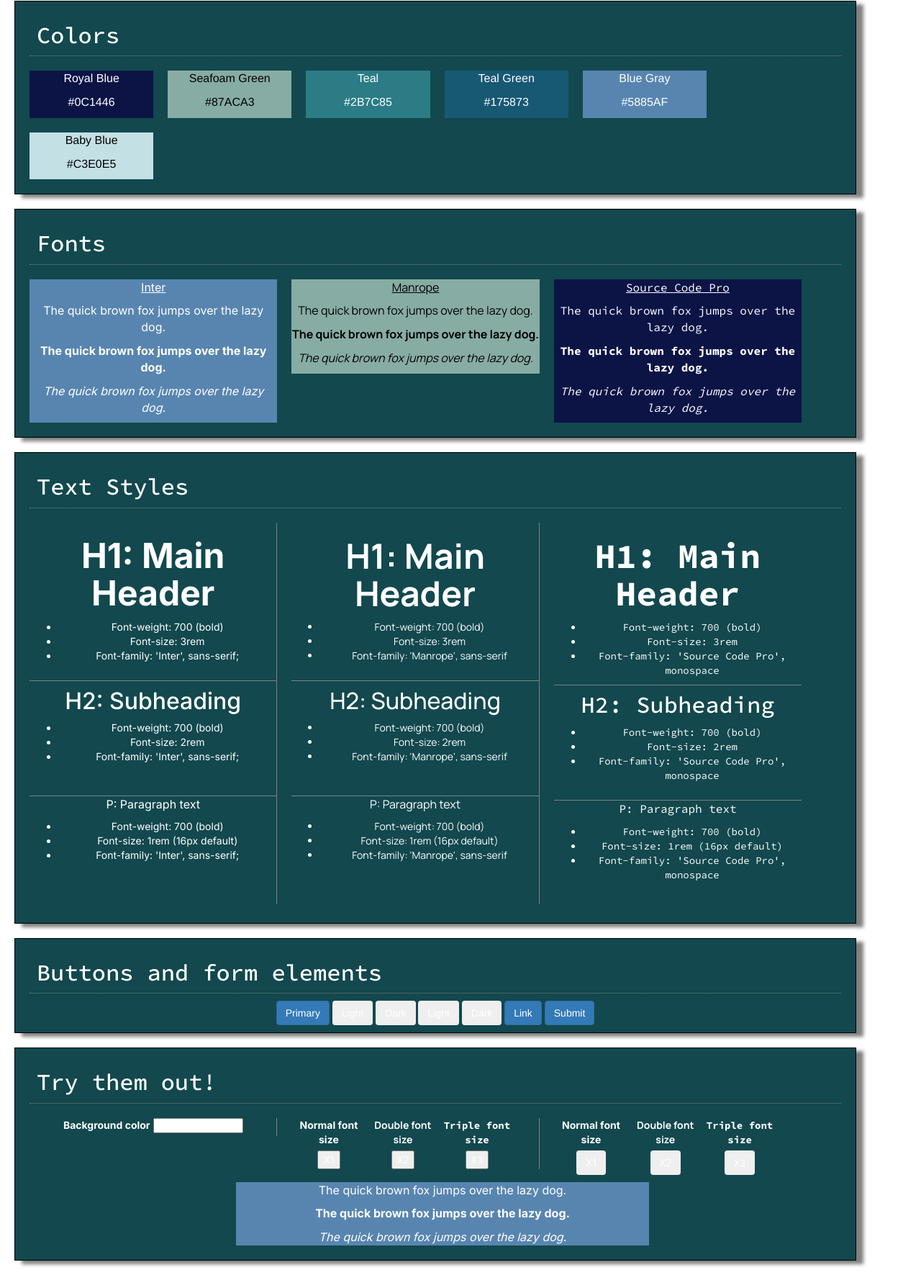
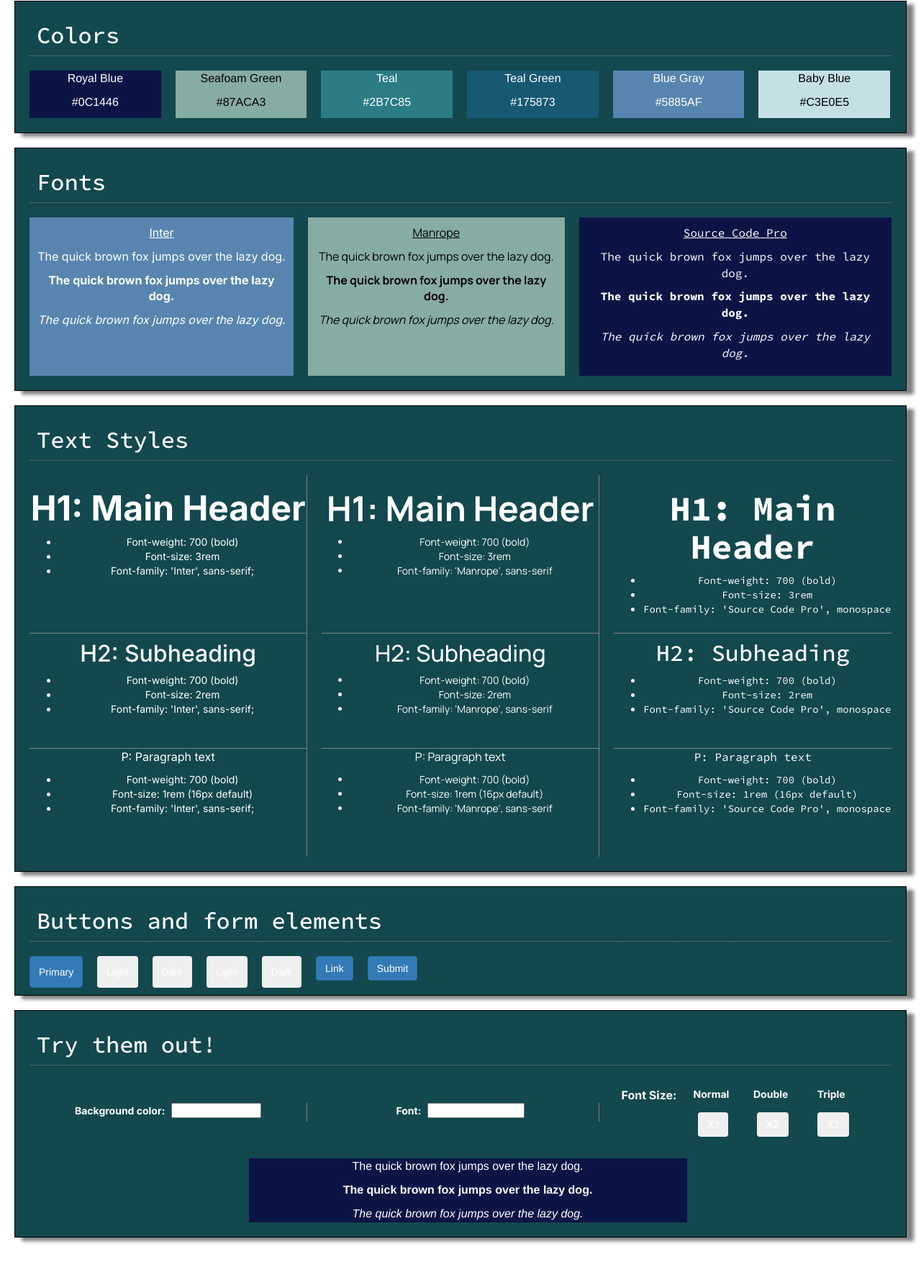
Before and after one commit to JamieBarlow/design-system, a plain HTML site: page index.html in a window 1280 px wide. Shown: the part 112-1883 px from the top of the page at 72% size. After the commit the page ends 1851 px from the top, so only its background shows below. Drawn offline with nearby package versions, Linux system fonts and the light colour scheme.

Commit message:
added font selector, flexbox layout and color hex selector function

```diff
--- a/app.js
+++ b/app.js
@@ -2,15 +2,7 @@
 let testStyles = document.getElementById("tryout");
 const pgraphs = testStyles.getElementsByTagName("p");
 
-// Change text size
-function textSize(size) {
-    for (let i = 0; i < pgraphs.length; i++) {
-        let remSize = `${size}rem`;
-        pgraphs[i].style.fontSize = remSize;
-    }
- }
-
- // Change bg color
+ // Select bg color
  document.getElementById("color-select").onchange = function() {
     let color = document.getElementById("color-select").value;
     switch (color) {
@@ -34,3 +26,37 @@ function textSize(size) {
             break;
     }
  }
+
+// Select font
+document.getElementById("font-select").onchange = function() {
+    let font = document.getElementById("font-select").value;
+    switch (font) {
+        case "0":
+            testStyles.style.fontFamily = "Inter,sans-serif";
+            break;
+        case "1":
+            testStyles.style.fontFamily = "Manrope,sans-serif";
+            break;
+        case "2":
+            testStyles.style.fontFamily = "Source Code Pro,monospace";
+            break;
+    }
+ }
+
+// Change text size
+function textSize(size) {
+    for (let i = 0; i < pgraphs.length; i++) {
+        let remSize = `${size}rem`;
+        pgraphs[i].style.fontSize = remSize;
+    }
+ }
+
+ // Change CSS color depending on color you have written into each color-panel
+function changeColor() {
+let colorHexes = document.getElementsByClassName("color-hex");
+let colorPanels = document.getElementsByClassName("color-panel");
+for (let i = 0; i < colorHexes.length; i++) {
+    colorPanels[i].style.backgroundColor = colorHexes[i].innerHTML;
+    }
+}
+changeColor();
--- a/index.html
+++ b/index.html
@@ -20,51 +20,51 @@
         <h1 class="source-code-pro" id="main-header">My Website Style Guide</h1>
     </header>
     <main>
-        <div class="container">
+        <div class="container-j">
             <h2 class="source-code-pro underline left text-white">Colors</h2>
-            <div class="container-panel">
-                <div class="color-panel royal-blue">
+            <div class="container-j-panel">
+                <div class="color-panel color-1">
                     <p class="color-label">Royal Blue</p>
                     <p class="color-hex">#0C1446</p>
                 </div>
-                <div class="color-panel seafoam-green">
+                <div class="color-panel color-2">
                     <p class="color-label">Seafoam Green</p>
                     <p class="color-hex">#87ACA3</p>
                 </div>
-                <div class="color-panel teal">
+                <div class="color-panel color-3">
                     <p class="color-label">Teal</p>
                     <p class="color-hex">#2B7C85</p>
                 </div>
-                <div class="color-panel teal-green">
+                <div class="color-panel color-4">
                     <p class="color-label">Teal Green</p>
                     <p class="color-hex">#175873</p>
                 </div>
-                <div class="color-panel blue-gray">
+                <div class="color-panel color-5">
                     <p class="color-label">Blue Gray</p>
                     <p class="color-hex">#5885AF</p>
                 </div>
-                <div class="color-panel baby-blue">
+                <div class="color-panel color-6">
                     <p class="color-label">Baby Blue</p>
                     <p class="color-hex">#C3E0E5</p>
                 </div>
             </div>
         </div>
-        <div class="container">
+        <div class="container-j">
             <h2 class="source-code-pro underline left text-white">Fonts</h2>
-            <div class="container-panel">
-                <div class="tri-panel blue-gray">
+            <div class="container-j-panel">
+                <div class="tri-panel color-5">
                     <p class="font-label inter">Inter</p>
                     <p class="regular inter">The quick brown fox jumps over the lazy dog.</p>
                     <p class="bold inter">The quick brown fox jumps over the lazy dog.</p>
                     <p class="italic inter">The quick brown fox jumps over the lazy dog.</p>
                 </div>
-                <div class="tri-panel seafoam-green">
+                <div class="tri-panel color-2">
                     <p class="font-label manrope">Manrope</p>
                     <p class="regular manrope">The quick brown fox jumps over the lazy dog.</p>
                     <p class="bold manrope">The quick brown fox jumps over the lazy dog.</p>
                     <p class="italic manrope">The quick brown fox jumps over the lazy dog.</p>
                 </div>
-                <div class="tri-panel royal-blue">
+                <div class="tri-panel color-1">
                     <p class="font-label source-code-pro">Source Code Pro</p>
                     <p class="regular source-code-pro">The quick brown fox jumps over the lazy dog.</p>
                     <p class="bold source-code-pro">The quick brown fox jumps over the lazy dog.</p>
@@ -72,9 +72,9 @@
                 </div>
             </div>
         </div>
-        <div class="container">
+        <div class="container-j">
             <h2 class="source-code-pro underline left text-white">Text Styles</h2>
-            <div class="container-panel text-white">
+            <div class="container-j-panel text-white">
                 <div class="column column-1 inter">
                     <div class="text-panel-h1">
                         <h1>H1: Main Header</h1>
@@ -156,9 +156,9 @@
 
             </div>
         </div>
-        <div class="container">
+        <div class="container-j">
             <h2 class="source-code-pro underline left text-white">Buttons and form elements</h2>
-            <div class="container-panel text-white">
+            <div class="container-j-panel text-white">
                 <button type="button" class="btn btn-primary">Primary</button>
                 <button type="button" class="btn btn-light">Light</button>
                 <button type="button" class="btn btn-dark">Dark</button>
@@ -168,12 +168,12 @@
                 <input class="btn btn-primary" type="submit" value="Submit">
             </div>
         </div>
-        <div class="container">
+        <div class="container-j">
             <h2 class="source-code-pro underline left text-white">Try them out!</h2>
-            <div class="container-panel text-white">
+            <div class="container-j-panel text-white">
                 <div class="column column-1">
                     <div class="single-panel inter">
-                        <label for="color-select">Background color</label>
+                        <label for="color-select" class="bold">Background color:</label>
                         <select id="color-select" name="bg-color">
                             <option value = "0">Royal Blue</option>
                             <option value = "1">Seafoam Green</option>
@@ -185,38 +185,38 @@
                     </div>
                 </div>
                 <div class="column column-2">
-                    <div class="tri-panel inter">
-                        <label for="double">Normal font size</label>
-                        <input type="button" value="X1" id="normal" onclick="textSize(1);">
-                    </div>
-                    <div class="tri-panel manrope">
-                        <label for="double">Double font size</label>
-                        <input type="button" value="X2" id="double" onclick="textSize(2);">
-                    </div>
-                    <div class="tri-panel source-code-pro">
-                        <label for="double">Triple font size</label>
-                        <input type="button" value="X3" id="triple" onclick="textSize(3);">
+                    <div class="single-panel inter">
+                        <label for="font-select" class="bold">Font:</label>
+                        <select id="font-select" name="font">
+                            <option value = "0">Inter</option>
+                            <option value = "1">Manrope</option>
+                            <option value = "2">Source Code Pro</option>
+                        </select>
                     </div>
                 </div>
-                <div class="column">
-                    <div class="tri-panel inter">
-                        <label for="X1">Normal font size</label>
+                <div class="column inter">
+                    <p id="font-size" class="bold">Font Size:</p>
+                    <div class="tri-panel">
+                        <label for="X1">Normal</label>
+                        <br>
                         <button id="X1" type="button" class="btn btn-outline-light" onclick="textSize(1);">X1</button>
                     </div>
-                    <div class="tri-panel manrope">
-                        <label for="X2">Double font size</label>
+                    <div class="tri-panel">
+                        <label for="X2">Double</label>
+                        <br>
                         <button id="X2" type="button" class="btn btn-outline-light" onclick="textSize(2);">X2</button>
                     </div>
-                    <div class="tri-panel source-code-pro">
-                        <label for="X3">Triple font size</label>
+                    <div class="tri-panel">
+                        <label for="X3">Triple</label>
+                        <br>
                         <button id="X3" type="button" class="btn btn-outline-light" onclick="textSize(3);">X3</button>
                     </div>
                 </div>
-                <div class="test-panel blue-gray" id="tryout">
-                    <p class="regular inter">The quick brown fox jumps over the lazy dog.</p>
-                    <p class="bold inter">The quick brown fox jumps over the lazy dog.</p>
-                    <p class="italic inter">The quick brown fox jumps over the lazy dog.</p>
-                </div>
+            </div>
+            <div class="test-panel color-1" id="tryout">
+                <p class="regular">The quick brown fox jumps over the lazy dog.</p>
+                <p class="bold">The quick brown fox jumps over the lazy dog.</p>
+                <p class="italic">The quick brown fox jumps over the lazy dog.</p>
             </div>
         </div>
     </main>
--- a/styles.css
+++ b/styles.css
@@ -3,7 +3,7 @@ html {
     /* text-align: center; */
 }
 
-.container {
+.container-j {
     border: 1px solid black;
     background-color: #12484e;
     padding: 10px;
@@ -14,6 +14,7 @@ html {
     text-align: center;
     box-shadow: 10px 5px 5px gray;
 }
+
 
 #main-header {
     padding: 10px;
@@ -41,41 +42,41 @@ html {
     margin: 10px;
 }
 
-.royal-blue {
+.color-1 {
     background-color: #0C1446;
     color: white;
 }
 
-.seafoam-green {
+.color-2 {
     background-color: #87ACA3;
     color: black;
 }
 
-.teal {
+.color-3 {
     background-color: #2B7C85;
     color: white;
 }
 
-.teal-green {
+.color-4 {
     background-color: #175873;
     color: white;
 }
 
-.blue-gray {
+.color-5 {
     background-color: #5885AF;
     color: white;
 }
 
-.baby-blue {
+.color-6 {
     background-color: #C3E0E5;
     color: black;
 }
 
 .tri-panel {
-    display: block;
     float: left;
-    width: 30%;
+    /* width: 30%; */
     margin: 10px;
+    padding: 10px;
 }
 
 .single-panel {
@@ -87,6 +88,7 @@ html {
 
 .test-panel {
     position: relative;
+    display: block;
     left: 25%;
     right: 25%;
     width: 50%;
@@ -119,10 +121,20 @@ html {
     font-style: italic;
 }
 
+.container-j-panel {
+    display: flex;
+    align-content: center;
+}
+
+button, a.btn, input.btn {
+    margin: 10px;
+}
+
 .column {
-    display: block;
+    align-self: center;
     float: left;
-    width: 30%;
+    width: 100%;
+    height: 100%;
     margin: 10px;
 }
 
@@ -170,3 +182,12 @@ h3 {
 p {
     font-size: 1rem;
 }
+
+#font-size {
+    float: left;
+    padding: 10px;
+}
+
+label {
+    margin-right: 5px;
+}
```
